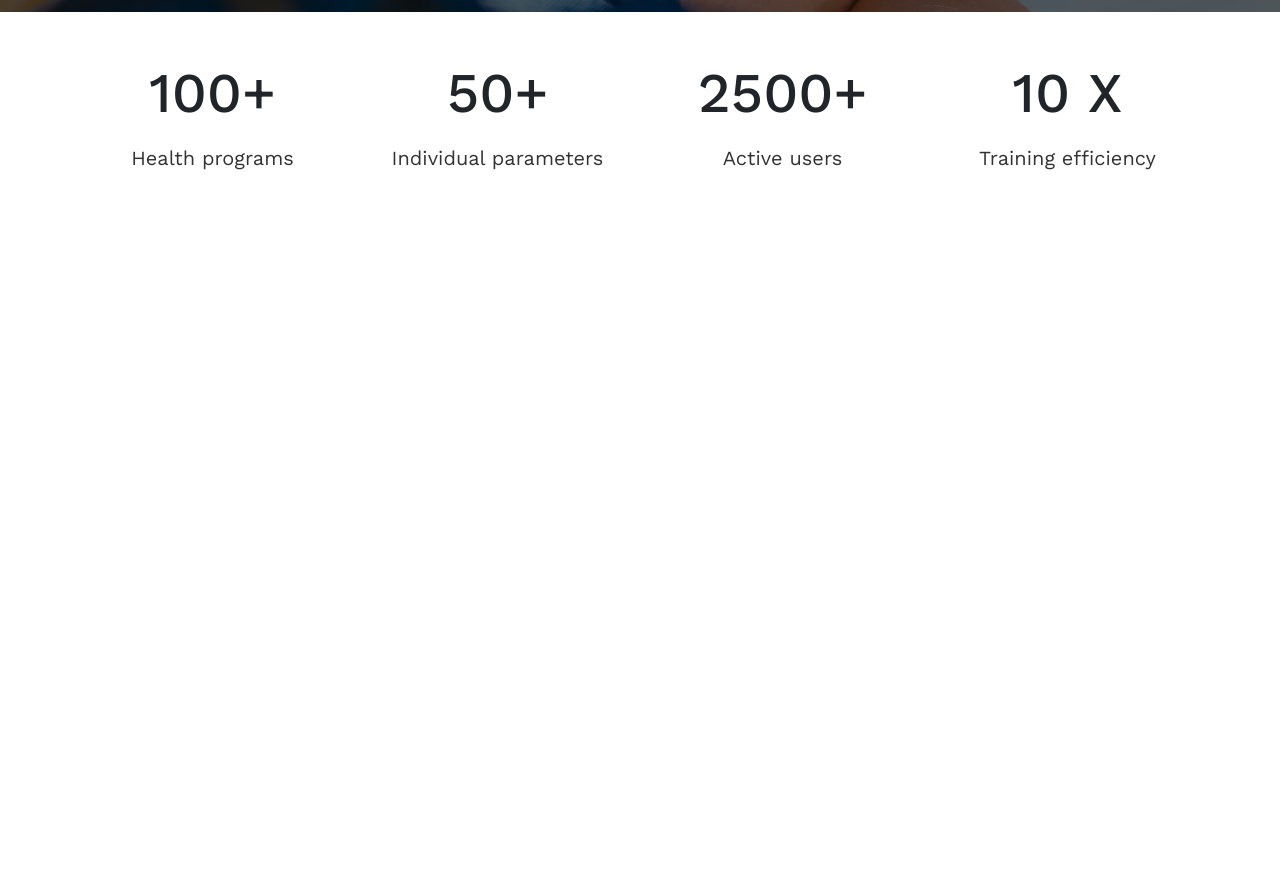
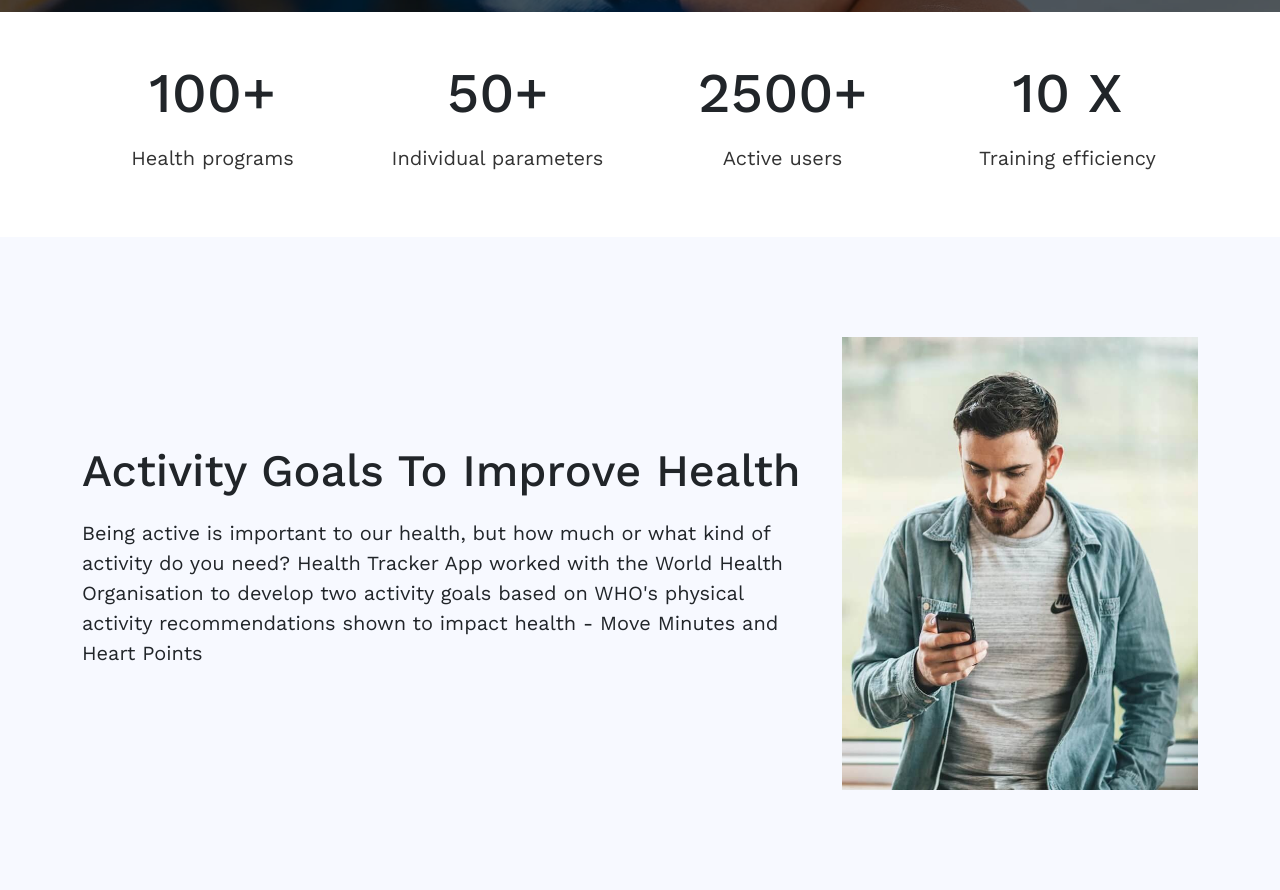
Before and after one commit to Ryan-Riaz/BS-5-AmpApp-website-jillur, a plain HTML site: page index.html in a window 1280 px wide. Shown: the part 684-1574 px from the top of the page. Before the commit the page ends 921 px from the top, so only its background shows below. Drawn offline with nearby package versions, Linux system fonts and the light colour scheme.

Commit message:
intro section added

```diff
--- a/index.html
+++ b/index.html
@@ -183,6 +183,35 @@
         </section>
         <!-- Counter Section End -->
 
+        <!-- Intro section start -->
+        <section class="intro">
+            <div class="container">
+                <div class="row full-height align-items-center">
+                    <div class="col-lg-8 full-height">
+                        <h2 class="heading">
+                            Activity Goals To Improve Health
+                        </h2>
+                        <p class="subheading">
+                            Being active is important to our health, but how
+                            much or what kind of activity do you need? Health
+                            Tracker App worked with the World Health
+                            Organisation to develop two activity goals based on
+                            WHO's physical activity recommendations shown to
+                            impact health - Move Minutes and Heart Points
+                        </p>
+                    </div>
+                    <div class="col-lg-4">
+                        <img
+                            src="./imgs/015.jpg"
+                            class="img-fluid"
+                            alt="a man with mobile"
+                        />
+                    </div>
+                </div>
+            </div>
+        </section>
+        <!-- Intro section end -->
+
         <!-- Custom js -->
         <script src="./js/main.js"></script>
         <!-- bootstrap bundle js -->
--- a/stylesheet/style.css
+++ b/stylesheet/style.css
@@ -23,6 +23,9 @@ h5,
 h6,
 p {
     font-family: "Work Sans", sans-serif;
+}
+.full-height {
+    height: 100%;
 }
 /* ================
     Navbar section
@@ -103,6 +106,22 @@ p {
     font-weight: 400;
     font-size: 20px;
 }
+
+/* ================
+    intro
+   ================*/
+.intro {
+    padding: 100px 0;
+    background: #f7f9ff;
+}
+.intro .heading {
+    font-weight: 500;
+    font-size: 45px;
+    margin-bottom: 20px;
+}
+.intro .subheading {
+    font-size: 20px;
+}
 /* ================
     Footer
    ================*/
```
